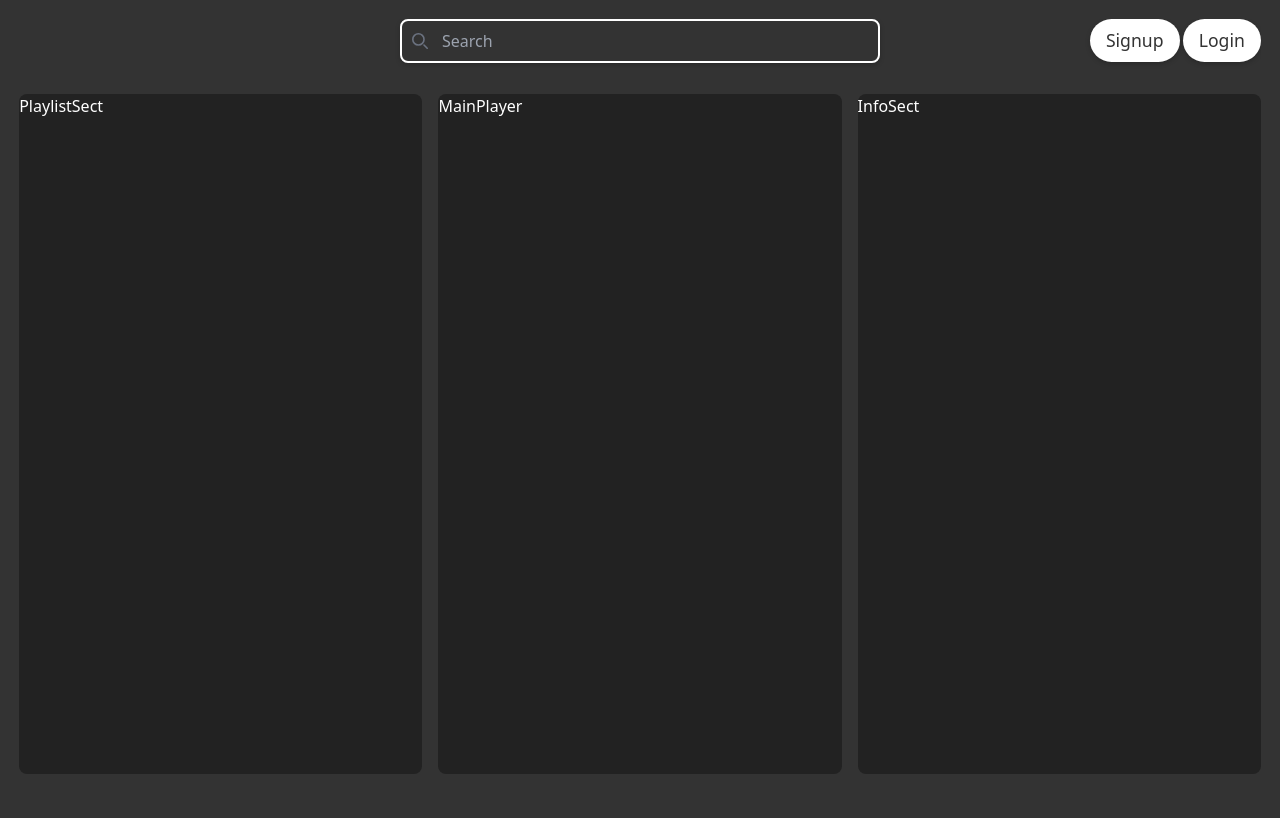
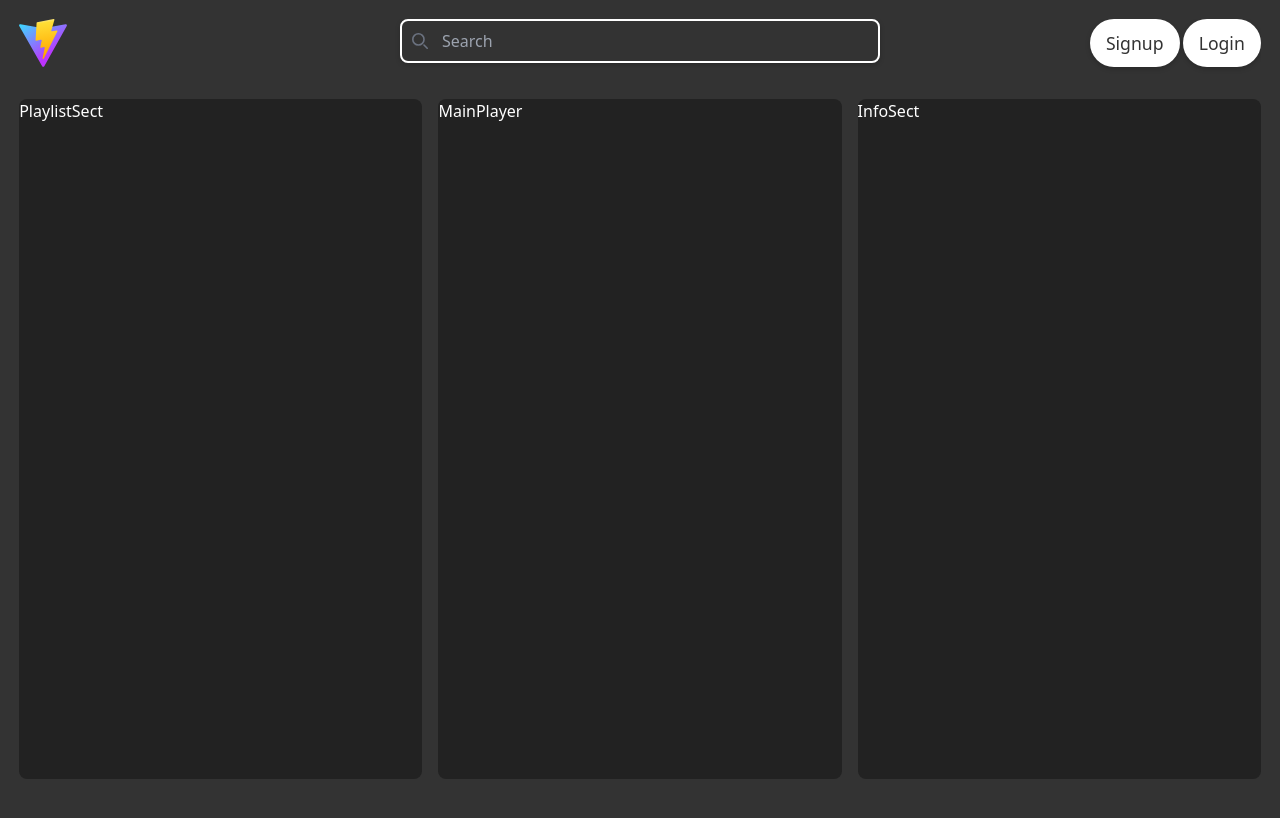
Before and after one commit to MBotond21/thingy, a React (Vite) app: page / in a window 1280 px wide. Built offline with nearby package versions, Linux system fonts and the light colour scheme.

Commit message:
icon (will be replaced once we have our own) added to header

```diff
--- a/src/components/Header.tsx
+++ b/src/components/Header.tsx
@@ -4,6 +4,7 @@ import SearchBar from "./SearchBar";
 export default function Header(){
     return <>
         <header>
+            <img src="/vite.svg" alt="site" className="size-12" />
             <SearchBar/>
             <AccComp/>
         </header>
```
